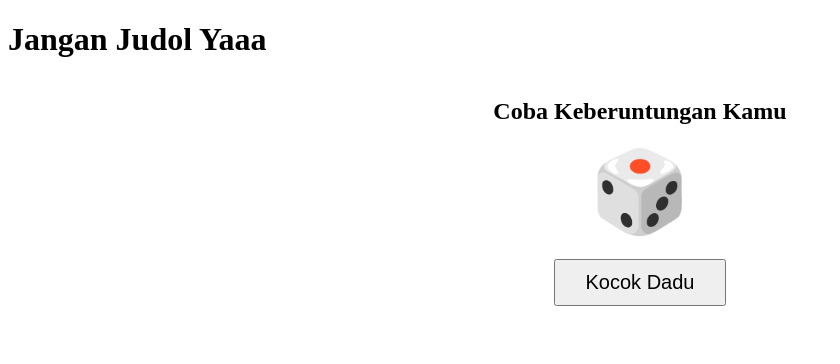
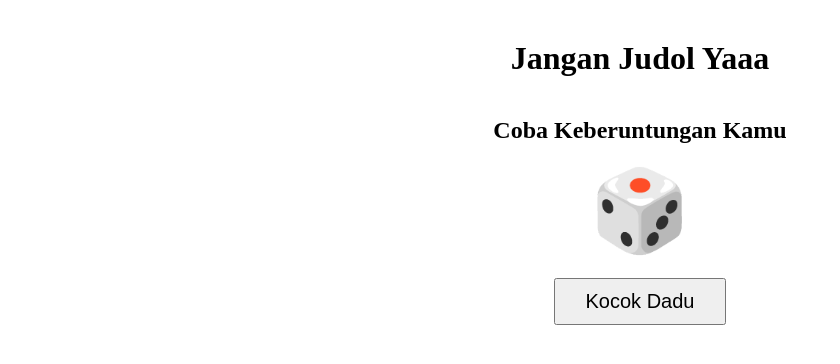
Before and after one commit to YumCookies-jpg/yumcookies-jpg.github.io, a plain HTML site: page index.html in a window 1280 px wide. Shown: the whole page, without its empty margins (0-840 px from the left). Drawn offline with Linux system fonts and the light colour scheme.

Commit message:
update 2
coba lagi genk

```diff
--- a/index.html
+++ b/index.html
@@ -6,7 +6,9 @@
     <title>Document</title>
 </head>
 <body>
-    <h1>Jangan Judol Yaaa</h1>
+    <div style="text-align:center; margin-top:40px;">
+        <h1>Jangan Judol Yaaa</h1>
+    </div>
     <div style="text-align:center; margin-top:40px;">
         <h2>Coba Keberuntungan Kamu</h2>
         <div id="dice" style="font-size:80px; margin:20px;">🎲</div>
```
